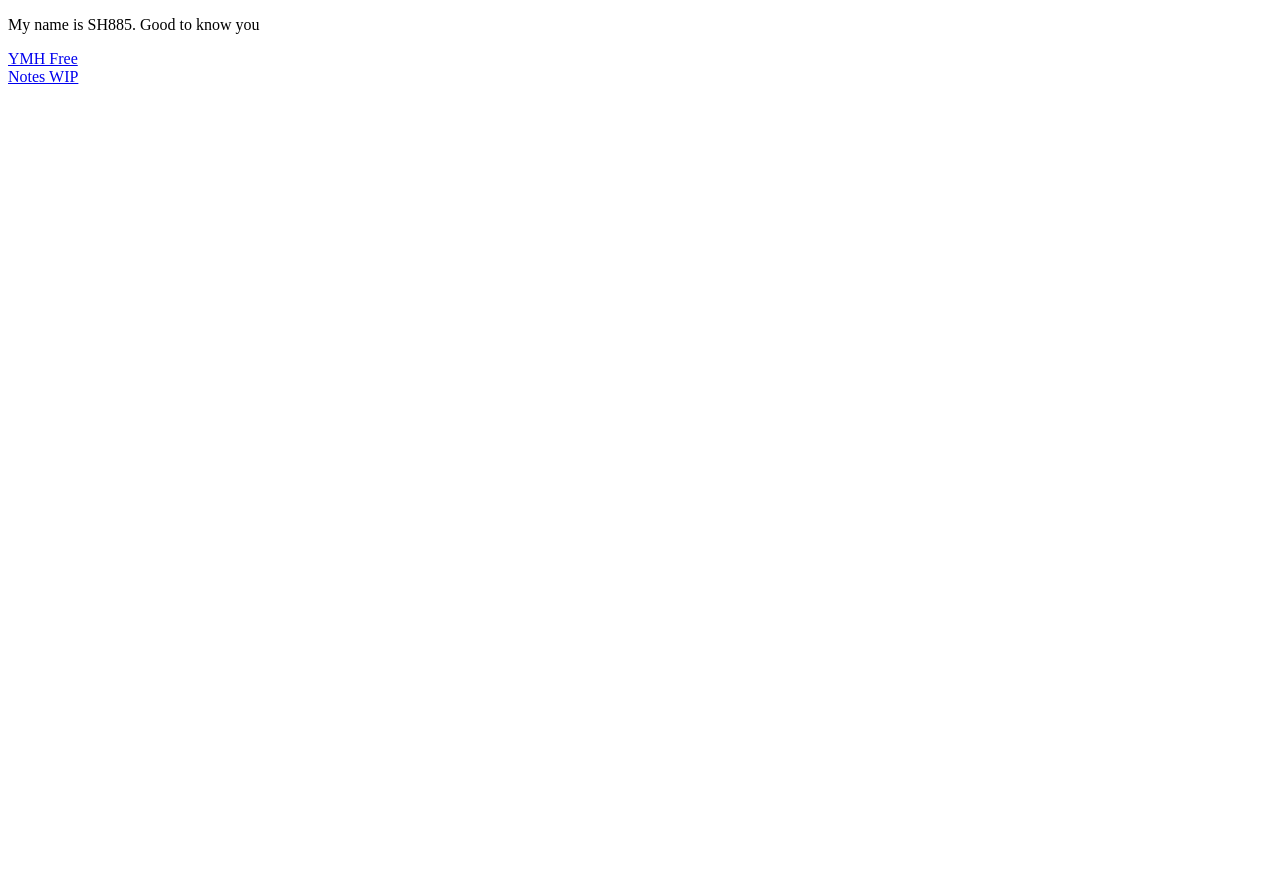
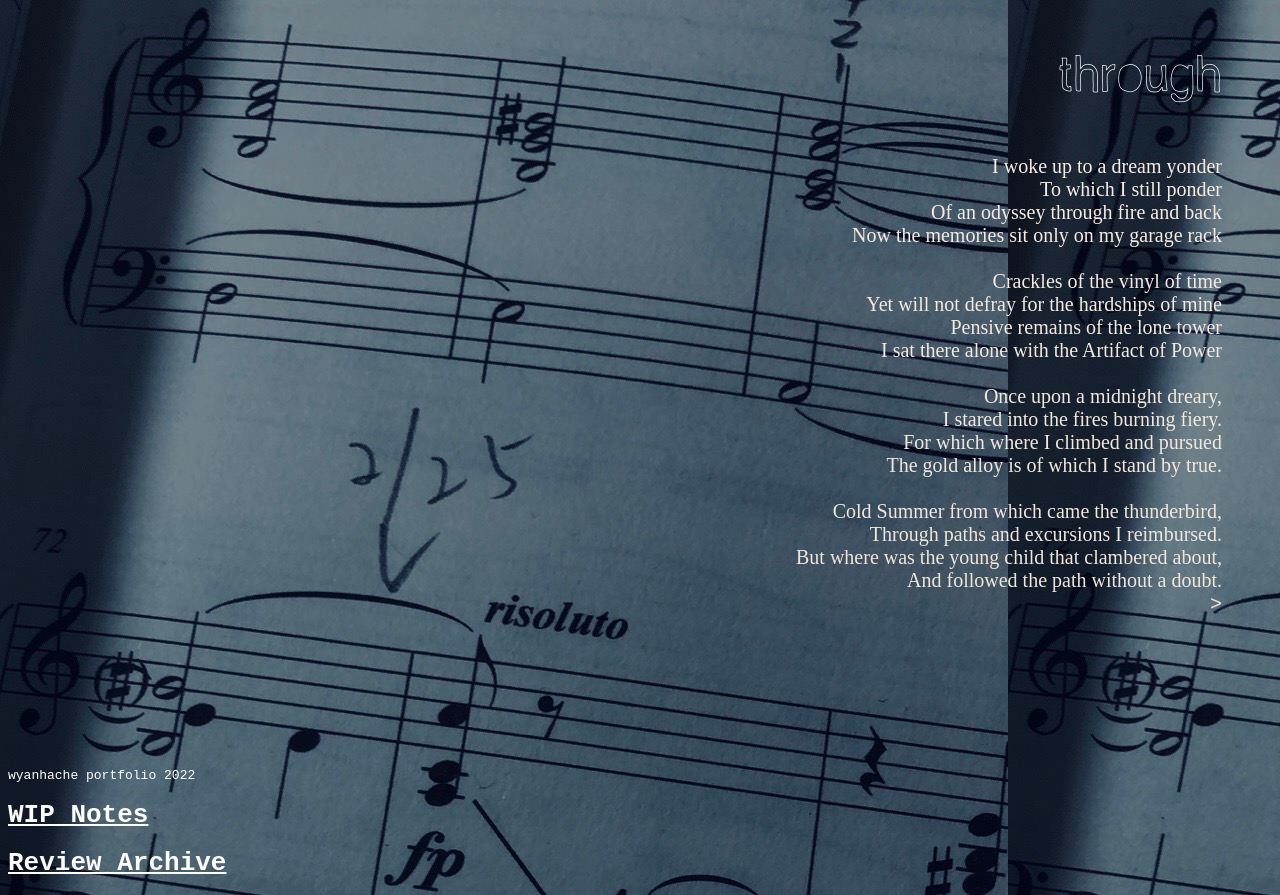
Before and after one commit to wyanhache/wyanhache.github.io, a plain HTML site: page index.html in a window 1280 px wide. Before the commit the page ends 800 px from the top, so only its background shows below. Drawn offline with Linux system fonts and the light colour scheme; a web font is replaced by a local one.

Commit message:
Main Page Redesign

```diff
--- /dev/null
+++ b/REAL.css
@@ -0,0 +1,53 @@
+@font-face {
+    font-family: se;
+    src: url(bigbag/media/SF-Pro-Display-HeavyItalic.otf);
+}
+
+@font-face {
+    font-family: ha;
+    src: url(bigbag/media/Helveticamazing.ttf);
+}
+
+
+* {
+    font-family: monospace;
+    color: #FFF;
+}
+
+.w {
+    font-family: se;
+    margin: 0 auto;
+    font-size: 20px;
+    text-align: right;
+    margin-top: 50px;
+    margin-right: 50px;
+
+
+        background: -webkit-linear-gradient(#F8EDE3, #efe5d8);
+        -webkit-background-clip: text;
+        -webkit-text-fill-color: transparent;
+
+
+
+}
+body {
+    background-image: url(bigbag/IMG_1494.jpeg);
+}
+
+.ok {
+    display: block;
+    position: absolute;
+    top: 96%;
+
+}
+
+.eok {
+    text-align: right;
+}
+
+#wow {
+    text-align: right;
+    margin: 50px;
+    font-family: ha;
+    font-size: 50px;
+}
--- a/index.html
+++ b/index.html
@@ -1,9 +1,41 @@
 <!DOCTYPE html>
-<html>
+<html lang="en">
+<head>
+    <meta charset="UTF-8">
+    <meta http-equiv="X-UA-Compatible" content="IE=edge">
+    <meta name="viewport" content="width=device-width, initial-scale=1.0">
+    <title>Landing Board - pf-wyanh</title>
+    <link href="REAL.css" rel="stylesheet">
+</head>
 <body>
+    <p id="wow" >through               </p>
+    <pre class="w">
+        I woke up to a dream yonder
+        To which I still ponder
+        Of an odyssey through fire and back
+        Now the memories sit only on my garage rack
 
-<p>My name is SH885. Good to know you</p>
-<a href="./tree.html">YMH Free</a><br>
-<a href="./pepe.html">Notes WIP</a>
+        Crackles of the vinyl of time
+        Yet will not defray for the hardships of mine
+        Pensive remains of the lone tower
+        I sat there alone with the Artifact of Power
+
+        Once upon a midnight dreary,
+        I stared into the fires burning fiery.
+        For which where I climbed and pursued
+        The gold alloy is of which I stand by true.
+
+        Cold Summer from which came the thunderbird,
+        Through paths and excursions I reimbursed.
+        But where was the young child that clambered about,
+        And followed the path without a doubt.
+        <a href="https://sky.shiiyu.moe/stats/wyanh" target="_blank">&gt;</a>
+        </pre>
+
+    <div class="ok"
+        <p class="re">wyanhache portfolio 2022</p>
+        <h1><a href="pepe.html">WIP Notes</a></h1>
+        <h1><a href="tree.html">Review Archive</a></h1>
+    </div>
 </body>
 </html>
```
Also changed, not shown: pepe.html (+5 -5 lines), bigbag/IMG_1494.jpeg (added), bigbag/media/Helveticamazing.ttf (added), 2 other files.
